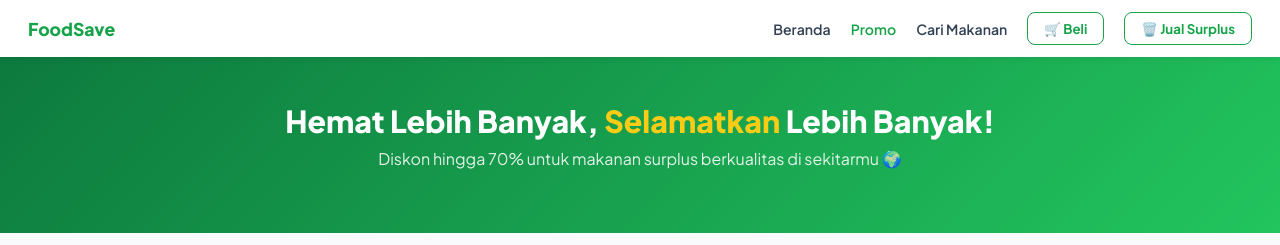
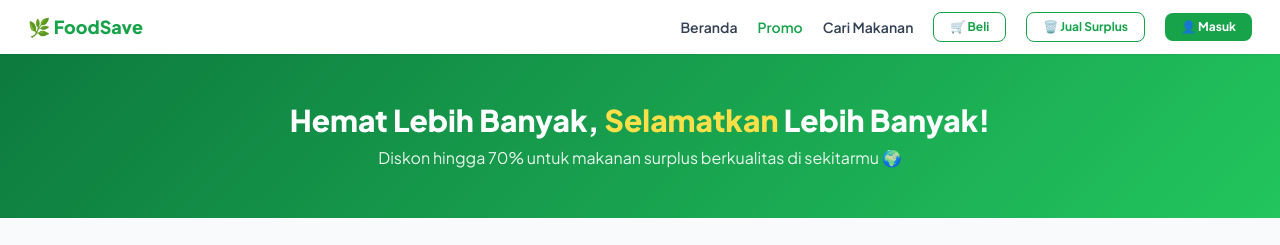
Before and after one commit to Sultanil/food_save, a PHP site: page /PromosiPage.php in a window 1280 px wide. Shown: the top 245 px of the page. Run offline with PHP 8.4, Linux system fonts and the light colour scheme; some libraries are stand-ins or nearby versions.

Commit message:
brilli
hapus css

```diff
--- a/PromosiPage.css
+++ /dev/null
@@ -1,250 +0,0 @@
-/* === Global Reset & Body === */
-* {
-  box-sizing: border-box;
-  margin: 0;
-  padding: 0;
-}
-
-body {
-  font-family: 'Plus Jakarta Sans', sans-serif;
-  background: #f8fafc;
-}
-
-/* === Navigation Bar === */
-nav {
-  background: #fff;
-  padding: 12px 28px;
-  display: flex;
-  align-items: center;
-  gap: 20px;
-  box-shadow: 0 1px 8px rgba(0,0,0,.08);
-  position: sticky;
-  top: 0;
-  z-index: 9;
-}
-
-.logo {
-  font-weight: 800;
-  color: #16a34a;
-  font-size: 1.1rem;
-  text-decoration: none;
-  margin-right: auto;
-}
-
-nav a {
-  color: #334155;
-  text-decoration: none;
-  font-weight: 600;
-  font-size: .88rem;
-}
-
-/* === Buttons === */
-.btn {
-  padding: 7px 16px;
-  border-radius: 8px;
-  font-weight: 700;
-  font-size: .83rem;
-  cursor: pointer;
-  border: 1.5px solid #16a34a;
-  text-decoration: none;
-}
-
-.btn.o {
-  color: #16a34a;
-  background: transparent;
-}
-
-.btn.s {
-  background: #16a34a;
-  color: #fff;
-}
-
-/* === Page Transition === */
-.page {
-  display: none;
-  animation: fade .3s ease;
-}
-
-.page.active {
-  display: block;
-}
-
-@keyframes fade {
-  from { opacity: 0; transform: translateY(8px); }
-  to   { opacity: 1; transform: none; }
-}
-
-/* === Hero Section === */
-.hero {
-  background: linear-gradient(135deg, #0d7a3e, #22c55e);
-  padding: 44px 28px;
-  text-align: center;
-  color: #fff;
-}
-
-.hero h1 {
-  font-size: 1.9rem;
-  font-weight: 800;
-  margin-bottom: 8px;
-}
-
-.hero h1 span {
-  color: #facc15;
-}
-
-.hero p {
-  opacity: .88;
-  margin-bottom: 20px;
-}
-
-/* === Product Grid === */
-.grid {
-  display: grid;
-  grid-template-columns: repeat(auto-fill, minmax(210px, 1fr));
-  gap: 16px;
-  max-width: 1100px;
-  margin: 30px auto;
-  padding: 0 24px;
-}
-
-/* === Product Card === */
-.card {
-  background: #fff;
-  border-radius: 13px;
-  box-shadow: 0 4px 18px rgba(0,0,0,.09);
-  overflow: hidden;
-  transition: transform .2s;
-}
-
-.card:hover {
-  transform: translateY(-4px);
-}
-
-.card img {
-  width: 100%;
-  height: 160px;
-  object-fit: cover;
-}
-
-.cb {
-  padding: 12px 13px;
-}
-
-.disc {
-  font-size: .72rem;
-  font-weight: 800;
-  background: #ef4444;
-  color: #fff;
-  padding: 2px 8px;
-  border-radius: 5px;
-  display: inline-block;
-  margin-bottom: 4px;
-}
-
-.name {
-  font-weight: 700;
-  color: #1e293b;
-  font-size: .93rem;
-  margin-bottom: 6px;
-}
-
-.prices {
-  display: flex;
-  gap: 8px;
-  align-items: center;
-  margin-bottom: 9px;
-}
-
-.nw {
-  font-weight: 800;
-  color: #16a34a;
-}
-
-.ol {
-  color: #94a3b8;
-  text-decoration: line-through;
-  font-size: .82rem;
-}
-
-.add {
-  width: 100%;
-  padding: 8px;
-  background: #16a34a;
-  color: #fff;
-  border: none;
-  border-radius: 8px;
-  font-weight: 700;
-  cursor: pointer;
-}
-
-.add:hover {
-  background: #0d7a3e;
-}
-
-/* === Detail Page === */
-.detail {
-  max-width: 560px;
-  margin: 60px auto;
-  background: #fff;
-  border-radius: 16px;
-  padding: 36px 32px;
-  box-shadow: 0 8px 32px rgba(0,0,0,.12);
-  text-align: center;
-}
-
-.detail img {
-  width: 100%;
-  border-radius: 12px;
-  margin-bottom: 20px;
-  height: 220px;
-  object-fit: cover;
-}
-
-.detail h2 {
-  font-size: 1.4rem;
-  font-weight: 800;
-  color: #1e293b;
-  margin-bottom: 8px;
-}
-
-.detail p {
-  color: #64748b;
-  font-size: .9rem;
-  margin-bottom: 18px;
-}
-
-.detail .nw {
-  font-size: 1.5rem;
-  display: block;
-  margin-bottom: 20px;
-}
-
-.back {
-  padding: 9px 22px;
-  background: transparent;
-  border: 2px solid #16a34a;
-  color: #16a34a;
-  border-radius: 9px;
-  font-weight: 700;
-  cursor: pointer;
-  margin-right: 10px;
-}
-
-.buy {
-  padding: 9px 22px;
-  background: #facc15;
-  border: none;
-  color: #1a1a1a;
-  border-radius: 9px;
-  font-weight: 800;
-  cursor: pointer;
-}
-
-/* === Footer === */
-footer {
-  text-align: center;
-  padding: 18px;
-  color: #94a3b8;
-  font-size: .8rem;
-  margin-top: 20px;
-}
--- a/PromosiPage.php
+++ b/PromosiPage.php
@@ -18,7 +18,6 @@ if ($_SERVER['REQUEST_METHOD'] === 'POST') {
     $hasil = file_put_contents('orders.txt', $baris, FILE_APPEND | LOCK_EX);
     $pesanSimpan = $hasil !== false ? 'berhasil' : 'gagal';
 
-    // Redirect ke HalamanTransaksi.php setelah disimpan
     header('Location: HalamanTransaksi.php?produk=' . urlencode($produk) .
            '&harga=' . urlencode($harga) . '&jumlah=1&status=' . $pesanSimpan);
     exit;
@@ -31,50 +30,104 @@ if ($_SERVER['REQUEST_METHOD'] === 'POST') {
   <meta name="viewport" content="width=device-width,initial-scale=1"/>
   <title>FoodSave – Promo</title>
   <link href="https://fonts.googleapis.com/css2?family=Plus+Jakarta+Sans:wght@400;600;700;800&display=swap" rel="stylesheet"/>
-  <link rel="stylesheet" href="PromosiPage.css"/>
+  <script src="https://cdn.tailwindcss.com"></script>
+  <script>
+    tailwind.config = {
+      theme: {
+        extend: {
+          fontFamily: { jakarta: ["'Plus Jakarta Sans'", 'sans-serif'] },
+          colors: { brand: '#16a34a', branddark: '#0d7a3e' }
+        }
+      }
+    }
+  </script>
+  <style>
+    body { font-family: 'Plus Jakarta Sans', sans-serif; }
+
+    /* Page transition */
+    .page { display: none; animation: fade .3s ease; }
+    .page.active { display: block; }
+    @keyframes fade {
+      from { opacity: 0; transform: translateY(8px); }
+      to   { opacity: 1; transform: none; }
+    }
+
+    /* Product grid responsive */
+    #grid {
+      display: grid;
+      grid-template-columns: repeat(auto-fill, minmax(210px, 1fr));
+      gap: 16px;
+      max-width: 1100px;
+      margin: 30px auto;
+      padding: 0 24px;
+    }
+
+    /* Card hover */
+    .card { transition: transform .2s; }
+    .card:hover { transform: translateY(-4px); }
+  </style>
 </head>
-<body>
+<body class="bg-slate-50">
 
-<nav>
-  <a class="logo" href="#"> FoodSave</a>
-  <a href="FoodSave.php">Beranda</a>
-  <a href="#" style="color:#16a34a">Promo</a>
-  <a href="FoodSave.php">Cari Makanan</a>
-  <a href="FoodSave.php" class="btn o">🛒 Beli</a>
-  <a href="FoodSave.php" class="btn o">🗑️ Jual Surplus</a>
+<!-- ═══ NAVBAR ═══ -->
+<nav class="bg-white px-7 py-3 flex items-center gap-5 shadow-sm sticky top-0 z-10">
+  <a href="#" class="font-extrabold text-green-600 text-lg mr-auto no-underline">🌿 FoodSave</a>
+  <a href="Index.php"  class="text-slate-700 font-semibold text-sm no-underline hover:text-green-600">Beranda</a>
+  <a href="#"             class="text-green-600 font-semibold text-sm no-underline">Promo</a>
+  <a href="PromosiPage.php"  class="text-slate-700 font-semibold text-sm no-underline hover:text-green-600">Cari Makanan</a>
+  <a href="PromosiPage.php"  class="border border-green-600 text-green-600 font-bold text-xs px-4 py-1.5 rounded-lg no-underline hover:bg-green-50">🛒 Beli</a>
+  <a href="Index.php"  class="border border-green-600 text-green-600 font-bold text-xs px-4 py-1.5 rounded-lg no-underline hover:bg-green-50">🗑️ Jual Surplus</a>
+  <a href="LoginPage.php" class="bg-green-600 text-white font-bold text-xs px-4 py-1.5 rounded-lg no-underline hover:bg-green-700">👤 Masuk</a>
 </nav>
 
-<!-- HOME PAGE -->
+<!-- ═══ HOME PAGE ═══ -->
 <div id="home" class="page active">
-  <div class="hero">
-    <h1>Hemat Lebih Banyak, <span>Selamatkan</span> Lebih Banyak!</h1>
-    <p>Diskon hingga 70% untuk makanan surplus berkualitas di sekitarmu 🌍</p>
+
+  <!-- Hero -->
+  <div class="text-center text-white py-12 px-7" style="background: linear-gradient(135deg,#0d7a3e,#22c55e)">
+    <h1 class="text-3xl font-extrabold mb-2">
+      Hemat Lebih Banyak, <span class="text-yellow-300">Selamatkan</span> Lebih Banyak!
+    </h1>
+    <p class="opacity-90">Diskon hingga 70% untuk makanan surplus berkualitas di sekitarmu 🌍</p>
   </div>
-  <div class="grid" id="grid"></div>
-  <footer>© 2024 <b style="color:#16a34a">FoodSave</b> — Selamatkan Makanan, Hemat Lebih Banyak 🌿</footer>
+
+  <!-- Grid produk (diisi JS) -->
+  <div id="grid"></div>
+
+  <!-- Footer -->
+  <footer class="text-center py-4 text-slate-400 text-xs mt-5">
+    © 2024 <b class="text-green-600">FoodSave</b> — Selamatkan Makanan, Hemat Lebih Banyak 🌿
+  </footer>
 </div>
 
-<!-- DETAIL PAGE -->
+<!-- ═══ DETAIL PAGE ═══ -->
 <div id="detail" class="page">
-  <div class="detail">
-    <img id="dImg" src="" alt=""/>
-    <h2 id="dName"></h2>
-    <p id="dSeller"></p>
-    <span class="nw" id="dPrice"></span>
+  <div class="max-w-lg mx-auto my-16 bg-white rounded-2xl p-9 shadow-xl text-center">
+    <img id="dImg" src="" alt="" class="w-full h-52 object-cover rounded-xl mb-5"/>
+    <h2 id="dName"   class="text-2xl font-extrabold text-slate-800 mb-2"></h2>
+    <p  id="dSeller" class="text-slate-500 text-sm mb-4"></p>
+    <span id="dPrice" class="block text-2xl font-extrabold text-green-600 mb-6"></span>
 
-    <!-- Form POST ke PromosiPage.php (dirinya sendiri) -->
+    <!-- Form POST ke diri sendiri -->
     <form id="formBeli" method="POST" action="PromosiPage.php">
-      <input type="hidden" name="produk"  id="fProduk"/>
-      <input type="hidden" name="harga"   id="fHarga"/>
-      <input type="hidden" name="seller"  id="fSeller"/>
-      <div>
-        <button type="button" class="back" onclick="goHome()">← Kembali</button>
-        <button type="submit" class="buy">Beli Sekarang</button>
+      <input type="hidden" name="produk" id="fProduk"/>
+      <input type="hidden" name="harga"  id="fHarga"/>
+      <input type="hidden" name="seller" id="fSeller"/>
+      <div class="flex justify-center gap-3">
+        <button type="button" onclick="goHome()"
+          class="px-6 py-2 border-2 border-green-600 text-green-600 font-bold rounded-xl hover:bg-green-50 cursor-pointer">
+          ← Kembali
+        </button>
+        <button type="submit"
+          class="px-6 py-2 bg-yellow-400 text-gray-900 font-extrabold rounded-xl hover:bg-yellow-300 cursor-pointer">
+          Beli Sekarang
+        </button>
       </div>
     </form>
   </div>
 </div>
 
+<!-- ═══ JAVASCRIPT ═══ -->
 <script>
 const P = [
   {img:"https://images.unsplash.com/photo-1604503468506-a8da13d82791?w=400&auto=format&fit=crop",disc:"-30%",name:"Daging Ayam Segar Surplus 1kg",seller:"📍 Jaya Ternak – Jombang",nw:"Rp 28.000",ol:"Rp 40.000"},
@@ -89,31 +142,31 @@ const P = [
 const g = document.getElementById('grid');
 P.forEach(p => {
   g.innerHTML += `
-    <div class="card">
-      <img src="${p.img}" alt="${p.name}"/>
-      <div class="cb">
-        <span class="disc">${p.disc}</span>
-        <div class="name">${p.name}</div>
-        <div class="prices">
-          <span class="nw">${p.nw}</span>
-          <span class="ol">${p.ol}</span>
+    <div class="card bg-white rounded-2xl shadow-md overflow-hidden">
+      <img src="${p.img}" alt="${p.name}" class="w-full h-40 object-cover"/>
+      <div class="p-3">
+        <span class="text-xs font-extrabold bg-red-500 text-white px-2 py-0.5 rounded inline-block mb-1">${p.disc}</span>
+        <div class="font-bold text-slate-800 text-sm mb-1">${p.name}</div>
+        <div class="flex gap-2 items-center mb-2">
+          <span class="font-extrabold text-green-600">${p.nw}</span>
+          <span class="text-slate-400 line-through text-xs">${p.ol}</span>
         </div>
-        <button class="add" onclick='openDetail(${JSON.stringify(p)})'>🛒 Beli Sekarang</button>
+        <button class="w-full py-2 bg-green-600 hover:bg-green-700 text-white font-bold rounded-lg text-sm cursor-pointer"
+          onclick='openDetail(${JSON.stringify(p)})'>🛒 Beli Sekarang</button>
       </div>
     </div>`;
 });
 
-// Buka halaman detail & isi hidden input form
+// Buka halaman detail
 function openDetail(p) {
-  document.getElementById('dImg').src              = p.img;
-  document.getElementById('dName').textContent     = p.name;
-  document.getElementById('dSeller').textContent   = p.seller;
-  document.getElementById('dPrice').textContent    = p.nw;
+  document.getElementById('dImg').src            = p.img;
+  document.getElementById('dName').textContent   = p.name;
+  document.getElementById('dSeller').textContent = p.seller;
+  document.getElementById('dPrice').textContent  = p.nw;
 
-  // Isi hidden field agar dikirim ke PHP saat form disubmit
-  document.getElementById('fProduk').value  = p.name;
-  document.getElementById('fHarga').value   = p.nw.replace(/[^0-9]/g, '');
-  document.getElementById('fSeller').value  = p.seller;
+  document.getElementById('fProduk').value = p.name;
+  document.getElementById('fHarga').value  = p.nw.replace(/[^0-9]/g, '');
+  document.getElementById('fSeller').value = p.seller;
 
   document.getElementById('home').classList.remove('active');
   document.getElementById('detail').classList.add('active');
--- a/koneksi.php
+++ b/koneksi.php
@@ -1,5 +1,5 @@
 <?php
-$conn = mysqli_connect("localhost", "root", "root", "food_save",);
+$conn = mysqli_connect("localhost", "root", "", "food_save",);
 
 if (!$conn) {
     die("Koneksi gagal: " . mysqli_connect_error());
--- /dev/null
+++ b/orders.txt
@@ -0,0 +1,6 @@
+============================
+Waktu    : 30-04-2026 08:46:08
+Produk   : Apel Malang Surplus 1kg
+Penjual  : 📍 Petani Apel – Batu, Malang
+Harga    : Rp 22000
+============================
```
